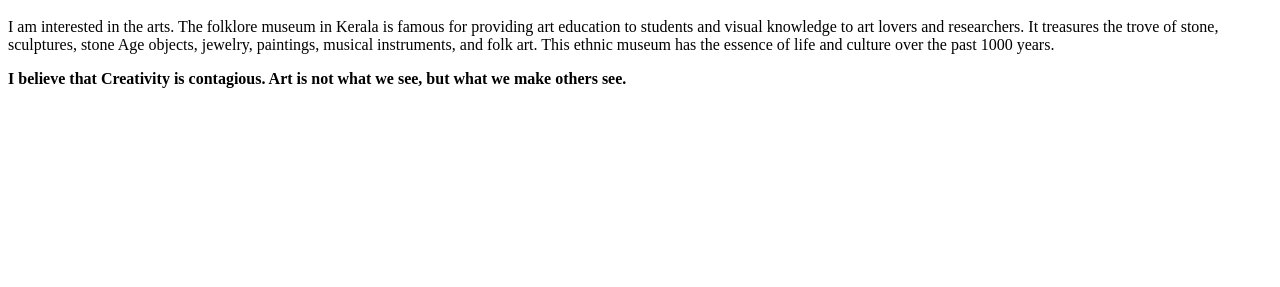
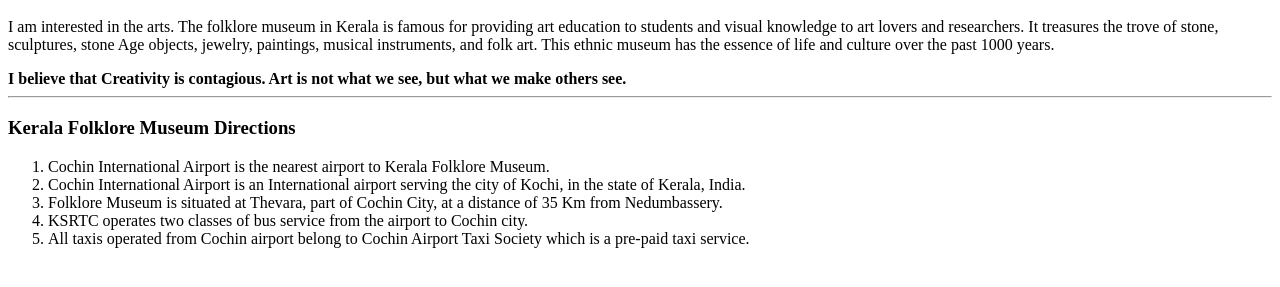
Before and after one commit to 44-563-Web-Apps-F22/44563-webapps-assignment-3-UdayasriPrasadam, a plain HTML site: page index.html in a window 1280 px wide. Shown: the part 101-388 px from the top of the page. Drawn offline with Linux system fonts and the light colour scheme.

Commit message:
I added ordered list.

```diff
--- a/index.html
+++ b/index.html
@@ -12,5 +12,15 @@
     This ethnic museum has the essence of life and culture over the past 1000 years.</p>
     <b>I believe that Creativity is contagious. Art is not what we see, but what we make others see.</b>
 
+    <hr>
+    <h3>Kerala Folklore Museum Directions</h3>
+    <ol>
+        <li>Cochin International Airport is the nearest airport to Kerala Folklore Museum.</li>
+        <li>Cochin International Airport is an International airport serving the city of Kochi, in the state of Kerala, India.</li>
+        <li>Folklore Museum is situated at Thevara, part of Cochin City, at a distance of  35 Km from Nedumbassery.</li>
+        <li>KSRTC operates two classes of bus service from the airport to Cochin city.</li>
+        <li>All taxis operated from Cochin airport belong to Cochin Airport Taxi Society which is a pre-paid taxi service.</li>
+     </ol>
+
     </body>
 </html>
```
